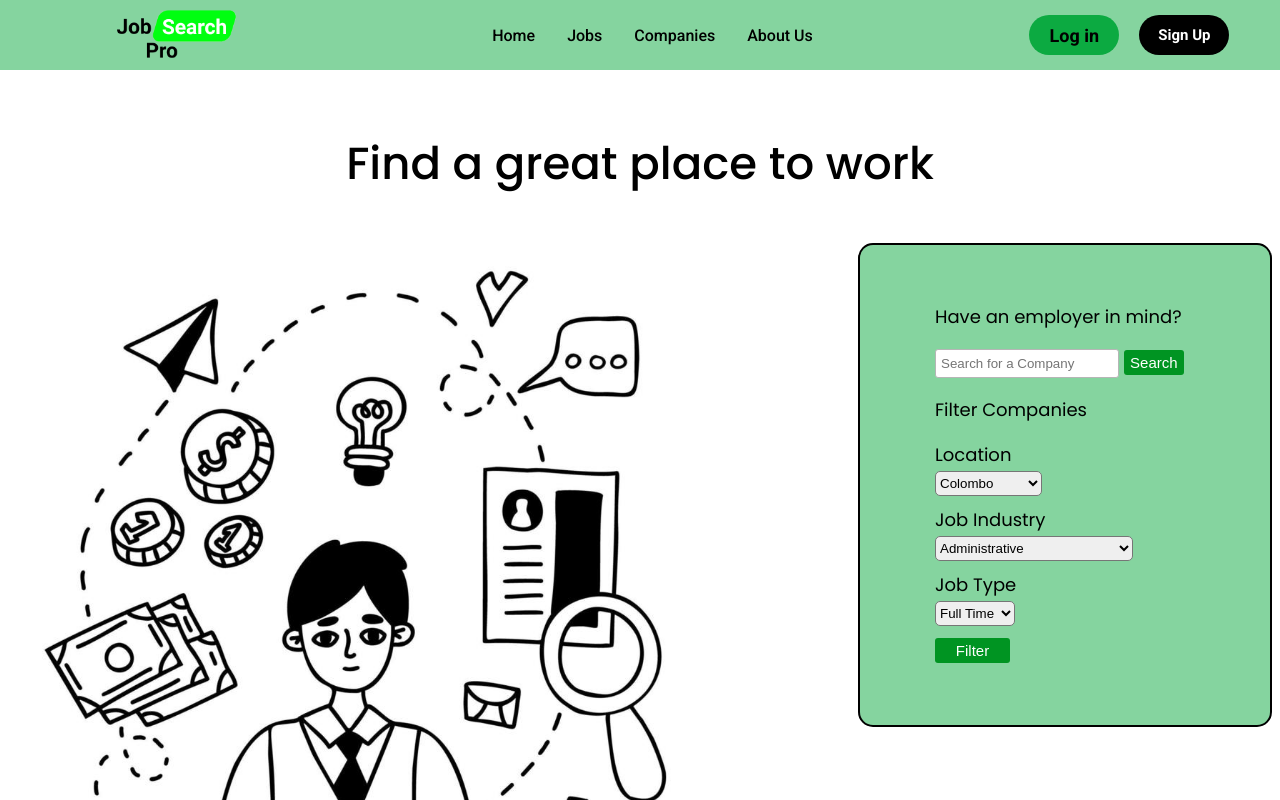
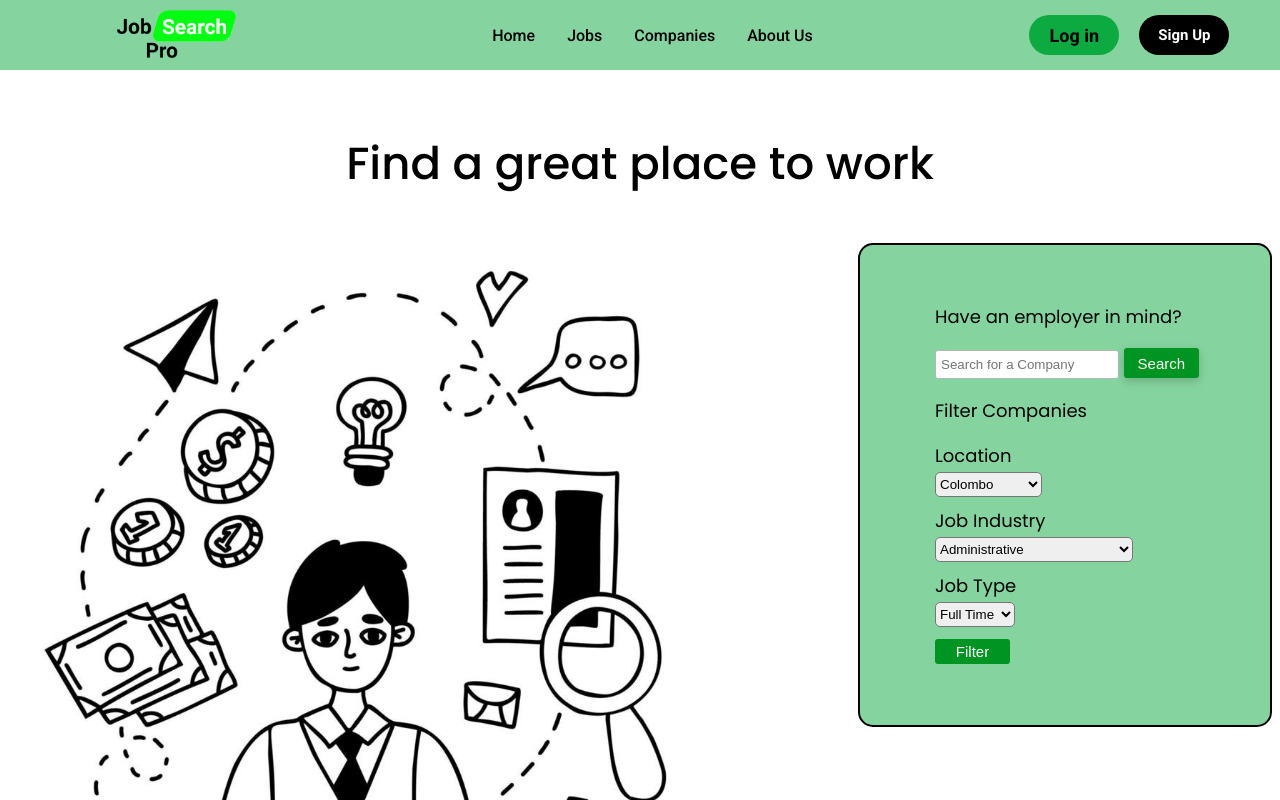
Before and after one commit to iSiRaH/JobSearchPro, a plain HTML site: page Companies.html in a window 1280 px wide. In both pictures the pointer is over the button "Search". Shown: the top 800 px of the page. Drawn offline with Linux system fonts and the light colour scheme.

Commit message:
Add files via upload

```diff
--- a/styles/companies.css
+++ b/styles/companies.css
@@ -53,12 +53,17 @@
 .search-button{
     border:none;
     background-color:#009422;
-    height:25px;
-    width:60px;
+    height:30px;
+    width:75px;
     border-radius:3px;
     font-size:15px;
     cursor: pointer;
     color:white;
+}
+
+.search-button:hover{
+    box-shadow:0 3px 10px 0 rgba(0, 0, 0, 0.2);
+    transition: box-shadow 0.15s;
 }
 
 .search-button:active{
@@ -85,6 +90,11 @@
     color:white;
     cursor:pointer;
     font-size:15px;
+}
+
+.filter-button:hover{
+    box-shadow:0 3px 10px 0 rgba(0, 0, 0, 0.2);
+    transition: box-shadow 0.15s;
 }
 
 .filter-button:active{
```
